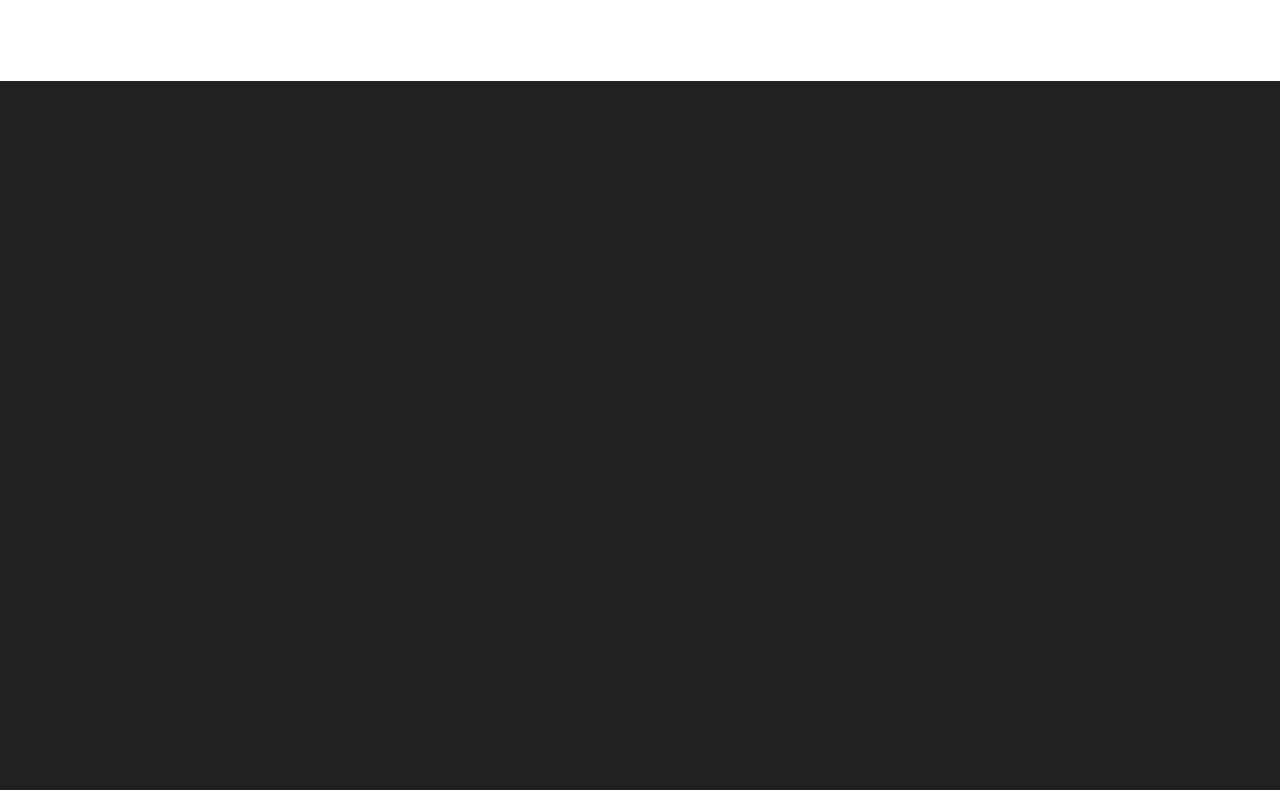
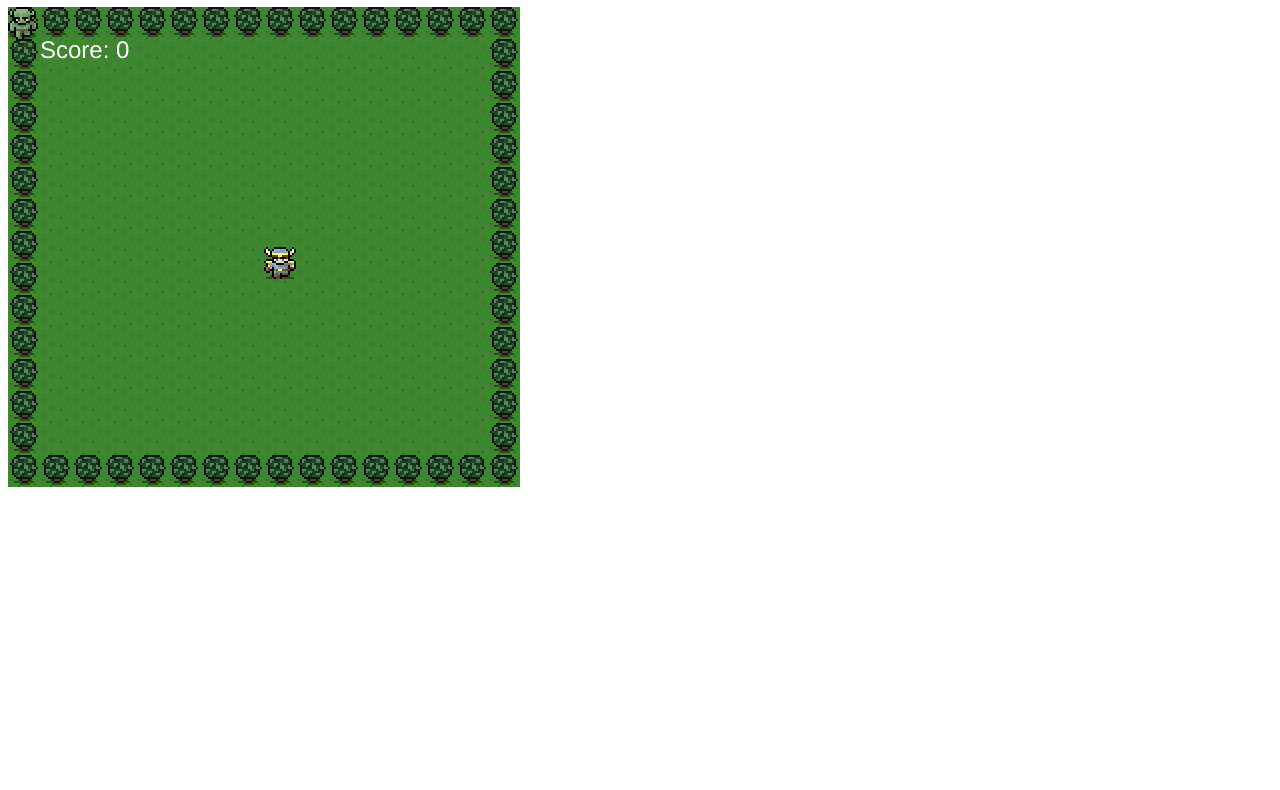
Before and after one commit to iansinnott/canvas-rendering-take-2, a website built with webpack: page src/index.html in a window 1280 px wide. Shown: the part 73-863 px from the top of the page. After the commit the page ends 800 px from the top, so only its background shows below. Built offline with nearby package versions, Linux system fonts and the light colour scheme.

Commit message:
Build game

```diff
--- a/package.json
+++ b/package.json
@@ -20,6 +20,7 @@
     "babel-core": "^6.26.0",
     "babel-loader": "^7.1.2",
     "babel-preset-env": "^1.6.0",
+    "file-loader": "^0.11.2",
     "webpack-dev-server": "^2.4.5"
   }
 }
--- a/src/game/Game.js
+++ /dev/null
@@ -1,60 +0,0 @@
-const { PI } = Math;
-
-export default class App {
-  constructor({ width, height }) {
-    this.width = width;
-    this.height = height;
-  }
-
-  createElement() {
-    const el = document.createElement('canvas');
-    el.setAttribute('class', 'canvas');
-    el.setAttribute('width', this.width);
-    el.setAttribute('height', this.height);
-    el.addEventListener('click', this.onClick);
-
-    this.el = el;
-    this.ctx = el.getContext('2d');
-
-    return el;
-  }
-
-  onClick = (e) => {
-    const { ctx } = this;
-    const size = 22;
-    const x = e.clientX;
-    const y = e.clientY;
-
-    console.info('clicked', { x, y, event: e });
-
-    ctx.beginPath(); // Necessary to keep circles from connecting
-    ctx.strokeStyle = 'tan';
-    ctx.arc(x , y, size, 0, 2 * PI);
-    ctx.stroke();
-
-    ctx.beginPath(); // Necessary to keep circles from connecting
-    ctx.strokeStyle = 'teal';
-    ctx.arc(x , y, size / 3, 0, 2 * PI);
-    ctx.stroke();
-  };
-
-  getStuff() {
-    return this.stuff();
-  }
-
-  renderBackground() {
-    const { ctx, width, height } = this;
-    ctx.fillStyle = 'rgba(33,33,33,1)';
-    ctx.fillRect(0, 0, width, height);
-  }
-
-  // Will be called initially once by the renderer. After that it is up to use
-  // to call it again whenever we want to re-render.
-  //
-  // NOTE: This is an INITIAL render right now. I haven't moved to a declarative
-  // rendering model, so right now this only gets called once and I imperatively
-  // render wherever I want.
-  render() {
-    this.renderBackground();
-  }
-}
--- a/src/game/index.js
+++ b/src/game/index.js
@@ -1,23 +1,117 @@
-import Game from './Game.js';
+import gameBoardImg from './board.png';
+import _heroImg from './hero.png';
+import _monsterImg from './monster.png';
 
-const render = (instance, root) => {
-  root.appendChild(instance.createElement());
-  instance.render(); // Initial render
-};
+export default function initialize() {
+  const width = 512;
+  const height = 480;
+  const boardMargin = 32; // Tile width?
 
-/**
- * Run the actual render. This is meant to be called as is. No need to pass any
- * args. But it is of course super impure, rendering to the DOM. It also
- * requires that the DOM already be rendered so that the height is calculated
- * and ready to be passed to the canvas.
- */
-export default function renderGame(el) {
-  const { width, height } = document.body.getBoundingClientRect();
+  const canvas = document.createElement('canvas');
+  const ctx = canvas.getContext('2d');
 
-  const app = new Game({
-    width,
-    height,
+  canvas.width = width;
+  canvas.height = height;
+
+  document.body.appendChild(canvas);
+
+  let bgReady = false;
+  const bgImg = new Image();
+  bgImg.onload = () => { bgReady = true; };
+  bgImg.src = gameBoardImg;
+
+  let heroReady = false;
+  const heroImg = new Image();
+  heroImg.onload = () => { heroReady = true; };
+  heroImg.src = _heroImg;
+
+  let monsterReady = false;
+  const monsterImg = new Image();
+  monsterImg.onload = () => { monsterReady = true; };
+  monsterImg.src = _monsterImg;
+
+  const hero = {
+    speed: 256, // px per second
+    x: canvas.width / 2,
+    y: canvas.height / 2,
+  };
+
+  const monster = {
+    x: 0,
+    y: 0,
+  };
+
+  let score = 0;
+
+  const keysDown = {};
+
+  window.addEventListener('keydown', e => {
+    keysDown[e.which] = true;
+  });
+  window.addEventListener('keyup', e => {
+    delete keysDown[e.which];
   });
 
-  render(app, el);
+  const resetMonster = () => {
+    monster.x = boardMargin + Math.random() * (canvas.width - boardMargin * 2);
+    monster.y = boardMargin + Math.random() * (canvas.height - boardMargin * 2);
+  };
+
+  const hasCollision = (a, b) => {
+    const threshold = 32;
+
+    return (
+      a.x <= (b.x + threshold) &&
+      (b.x - threshold) <= a.x &&
+      a.y <= (b.y + threshold) &&
+      (b.y - threshold) <= a.y
+    );
+  };
+
+  const update = (modifier) => {
+    if (38 in keysDown) { // Up
+      hero.y -= hero.speed * modifier;
+    }
+    if (40 in keysDown) { // Down
+      hero.y += hero.speed * modifier;
+    }
+    if (37 in keysDown) { // Left
+      hero.x -= hero.speed * modifier;
+    }
+    if (39 in keysDown) { // Right
+      hero.x += hero.speed * modifier;
+    }
+
+    if (hasCollision(hero, monster)) {
+      score += 1;
+      resetMonster();
+    }
+  };
+
+  const render = () => {
+    if (bgReady) ctx.drawImage(bgImg, 0, 0);
+    if (heroReady) ctx.drawImage(heroImg, hero.x, hero.y);
+    if (monsterReady) ctx.drawImage(monsterImg, monster.x, monster.y);
+
+    ctx.fillStyle = 'rgb(255,255,255)';
+    ctx.font = '24px Helvetica';
+    ctx.textAlign = 'left';
+    ctx.textBaseline = 'top';
+    ctx.fillText(`Score: ${score}`, boardMargin, boardMargin);
+  };
+
+  const main = () => {
+    const now = Date.now();
+    const delta = now - then;
+
+    update(delta / 1000);
+    render();
+
+    then = now;
+
+    requestAnimationFrame(main);
+  };
+
+  let then = Date.now();
+  main();
 }
--- a/src/index.html
+++ b/src/index.html
@@ -5,8 +5,6 @@
     <title>Webpack App</title>
   </head>
   <body>
-    <canvas id='#canvas'>
-      Your browser needs canvas to run this game.
-    </canvas>
+    <h1>Game time</h1>
   </body>
 </html>
--- a/src/index.js
+++ b/src/index.js
@@ -1,44 +1,3 @@
-import renderGame from './game'
+import run from './game';
 
-/**
- * This is a bunch of not-too-pretty boilerplate for setting up the intiial
- * render and rendering it. After this point, all game rendering should be
- * handled within the game.
- *
- * That's the intent anyway. Could very well change as I learn more.
- *
- * If I bring in some UI framework to build some dev UI (react,preact,etc) then
- * I could move all this in there most likely.
- *
- * NOTE: It's super important that the html and body get full height, since
- * that's where we're currently pulling the width and height for the game.
- */
-const _makeRootElement = ({ id }) => {
-  const styles = document.createElement('style');
-
-  // Styles. Shouldn't need much since working with Canvas
-  styles.textContent = `
-html,body {
-  height: 100%;
-}
-body {
-  margin: 0;
-}
-#game {
-  width: 100%;
-  height: 100%;
-}
-`.trim();
-  document.head.appendChild(styles);
-
-  const root = document.createElement('div');
-  root.setAttribute('id', id);
-  document.body.appendChild(root);
-
-  return root;
-};
-
-document.addEventListener('DOMContentLoaded', () => {
-  const el = _makeRootElement({ id: 'game' });
-  renderGame(el);
-});
+document.addEventListener('DOMContentLoaded', run);
--- a/webpack.config.js
+++ b/webpack.config.js
@@ -39,6 +39,12 @@ module.exports = {
   module: {
     rules: [
       {
+        test: /\.png$/,
+        use: {
+          loader: 'file-loader',
+        },
+      },
+      {
         test: /\.js$/,
         exclude: /node_modules/,
         use: {
```
Also changed, not shown: src/game/board.png (added), src/game/hero.png (added), src/game/monster.png (added), 2 other files.
